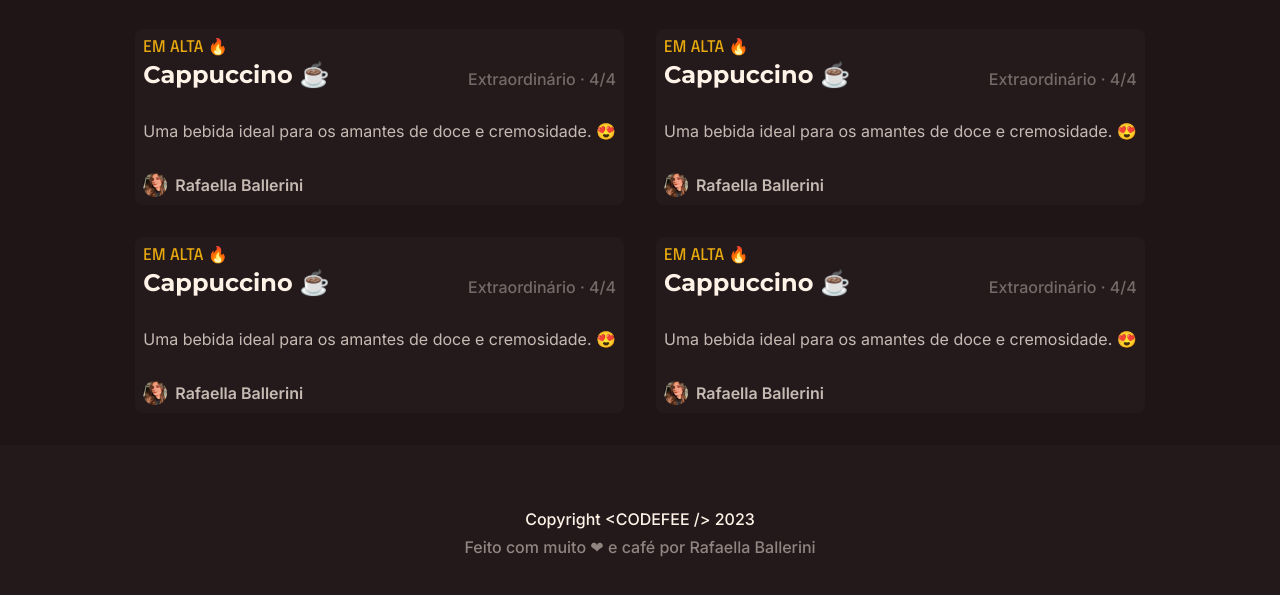
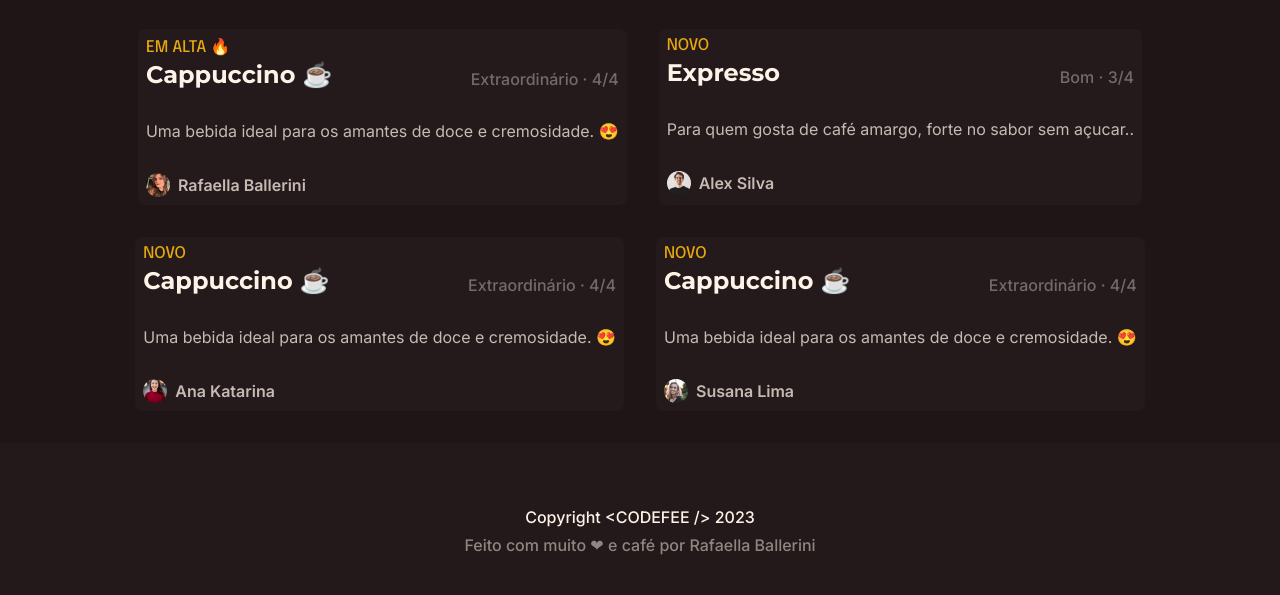
Before and after one commit to Stoitt/coffee, a plain HTML site: page index.html in a window 1280 px wide. Shown: the part 729-1324 px from the top of the page. Drawn offline with Linux system fonts and the light colour scheme.

Commit message:
fotos cards

```diff
--- a/index.html
+++ b/index.html
@@ -81,15 +81,15 @@
                 <div class="receitas-card">
                     <header class="receitas-card-cabecalho">
                         <div class="receitas-card-cabecalho-detalhes">
-                            <span class="destaque amarelo">EM ALTA 🔥</span>
-                            <h3 class="receita-titulo">Cappuccino ☕</h3>
+                            <span class="destaque amarelo">NOVO</span>
+                            <h3 class="receita-titulo">Expresso</h3>
                         </div>
-                        <p class="receita-avaliacao">Extraordinário · 4/4 </p>
+                        <p class="receita-avaliacao">Bom · 3/4 </p>
                     </header>
-                    <p class="receita-descricao">Uma bebida ideal para os amantes de doce e cremosidade. 😍</p>
+                    <p class="receita-descricao">Para quem gosta de café amargo, forte no sabor sem açucar..</p>
                     <div class="receita-autor">
-                        <img src="imagens/Avatar.png" alt="foto da gatinha">
-                        <span class="receita-autor-nome">Rafaella Ballerini</span>
+                        <img src="imagens/Avatar1.png" alt="foto da gatinha">
+                        <span class="receita-autor-nome">Alex Silva</span>
                     </div>
                 </div>
 
@@ -98,15 +98,15 @@
                 <div class="receitas-card">
                     <header class="receitas-card-cabecalho">
                         <div class="receitas-card-cabecalho-detalhes">
-                            <span class="destaque amarelo">EM ALTA 🔥</span>
+                            <span class="destaque amarelo">NOVO</span>
                             <h3 class="receita-titulo">Cappuccino ☕</h3>
                         </div>
                         <p class="receita-avaliacao">Extraordinário · 4/4 </p>
                     </header>
                     <p class="receita-descricao">Uma bebida ideal para os amantes de doce e cremosidade. 😍</p>
                     <div class="receita-autor">
-                        <img src="imagens/Avatar.png" alt="foto da gatinha">
-                        <span class="receita-autor-nome">Rafaella Ballerini</span>
+                        <img src="imagens/Avatar2.png" alt="foto da gatinha">
+                        <span class="receita-autor-nome">Ana Katarina</span>
                     </div>
                 </div>
 
@@ -115,15 +115,15 @@
                 <div class="receitas-card">
                     <header class="receitas-card-cabecalho">
                         <div class="receitas-card-cabecalho-detalhes">
-                            <span class="destaque amarelo">EM ALTA 🔥</span>
+                            <span class="destaque amarelo">NOVO</span>
                             <h3 class="receita-titulo">Cappuccino ☕</h3>
                         </div>
                         <p class="receita-avaliacao">Extraordinário · 4/4 </p>
                     </header>
                     <p class="receita-descricao">Uma bebida ideal para os amantes de doce e cremosidade. 😍</p>
                     <div class="receita-autor">
-                        <img src="imagens/Avatar.png" alt="foto da gatinha">
-                        <span class="receita-autor-nome">Rafaella Ballerini</span>
+                        <img src="imagens/Avatar3.png" alt="foto da gatinha">
+                        <span class="receita-autor-nome">Susana Lima</span>
                     </div>
                 </div>
             </div>
```
Also changed, not shown: imagens/Avatar1.png (added), imagens/Avatar2.png (added), imagens/Avatar3.png (added).
